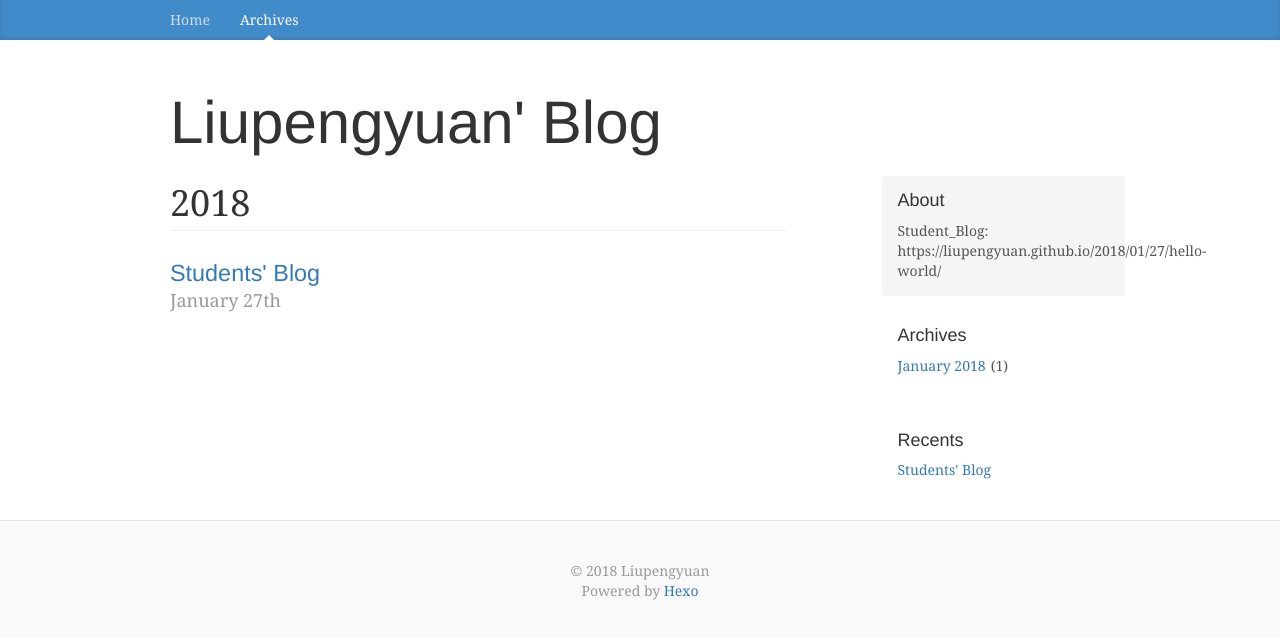
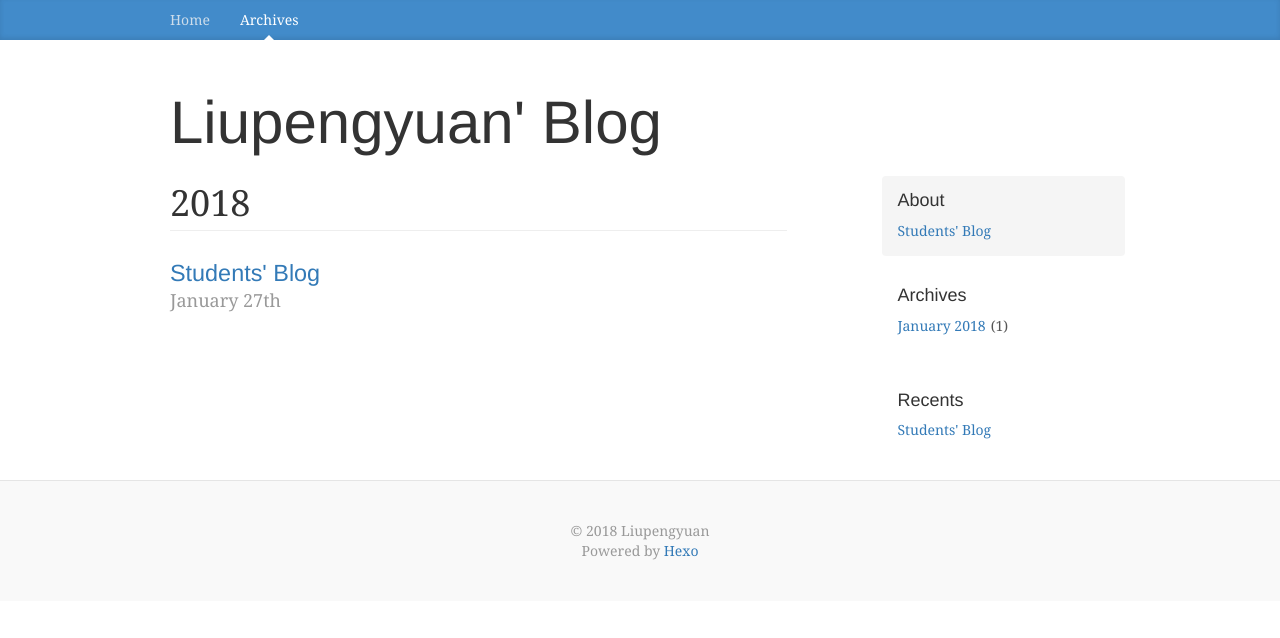
Before and after one commit to liupengyuan/liupengyuan.github.io, a plain HTML site: page archives/index.html in a window 1280 px wide. Drawn offline with nearby package versions, Linux system fonts and the light colour scheme.

Commit message:
Site updated: 2018-01-27 12:51:51

```diff
--- a/archives/index.html
+++ b/archives/index.html
@@ -116,8 +116,7 @@
 
   <div class="sidebar-module sidebar-module-inset">
   <h4>About</h4>
-  Student_Blog:
-  https://liupengyuan.github.io/2018/01/27/hello-world/
+  <a href="https://liupengyuan.github.io/2018/01/27/hello-world/">Students' Blog</a>
 </div>
 
 
```
Also changed, not shown: 2018/01/27/hello-world/index.html (+2 -3 lines), archives/2018/01/index.html (+1 -2 lines), archives/2018/index.html (+1 -2 lines), index.html (+2 -3 lines).
